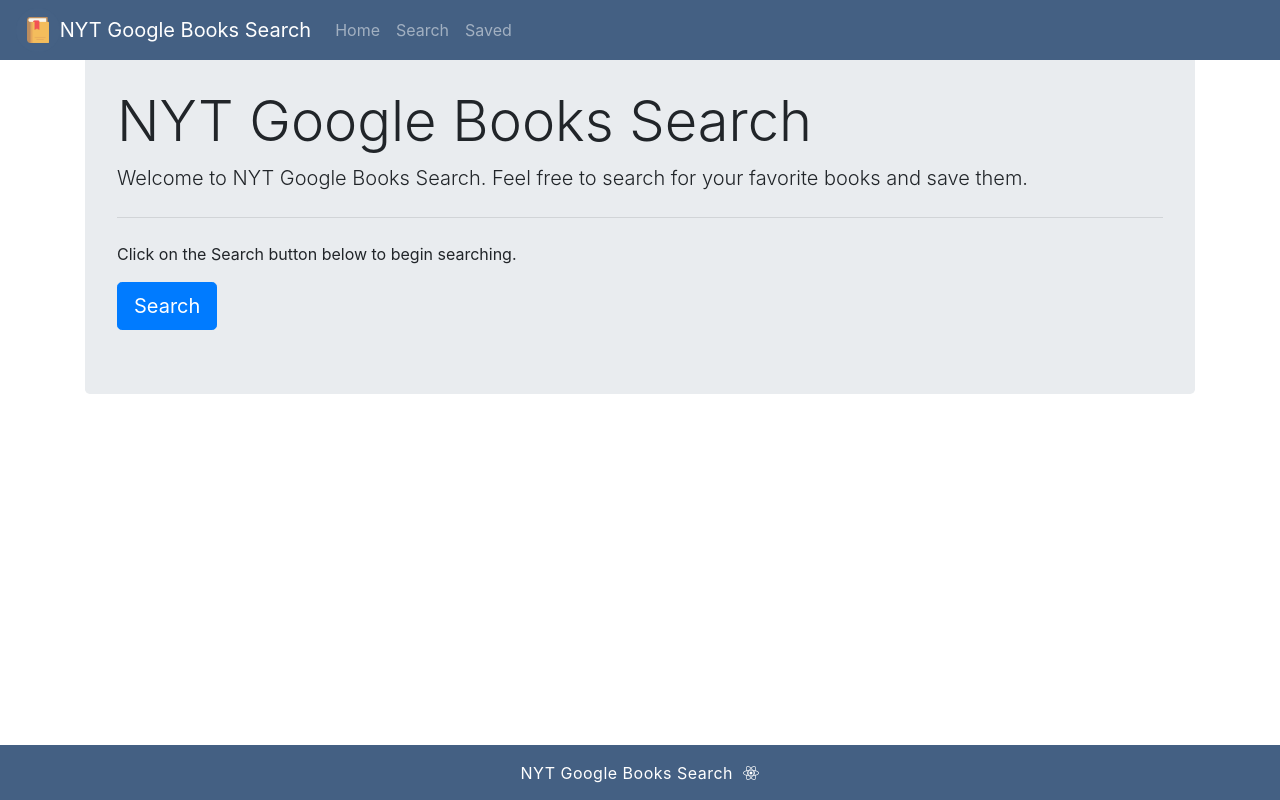
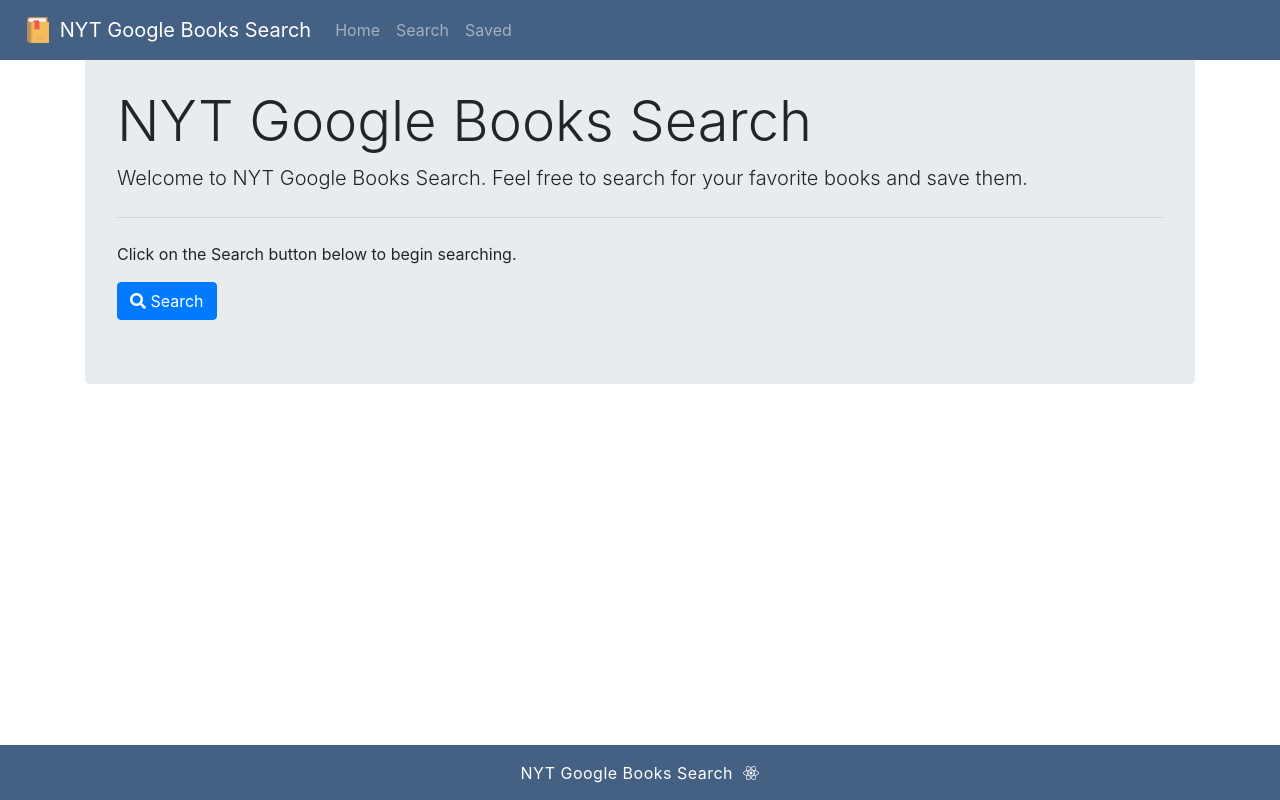
Before and after one commit to answebdev/NYT-GoogleBooks, a React (Create React App) app: page / in a window 1280 px wide. Built offline with nearby package versions, Linux system fonts and the light colour scheme.

Commit message:
added Font Awesome

```diff
--- a/src/components/Home/Home.js
+++ b/src/components/Home/Home.js
@@ -14,7 +14,7 @@
                     <p className="lead">Welcome to NYT Google Books Search. Feel free to search for your favorite books and save them.</p>
                     <hr className="my-4" />
                     <p>Click on the Search button below to begin searching.</p>
-                    <a className="btn btn-primary btn-lg" href="/search" role="button">Search</a>
+                    <a href="/search" class="btn btn-primary"><i class="fas fa-search"></i> Search</a>
                 </div>
             </div>
         </div>
```
